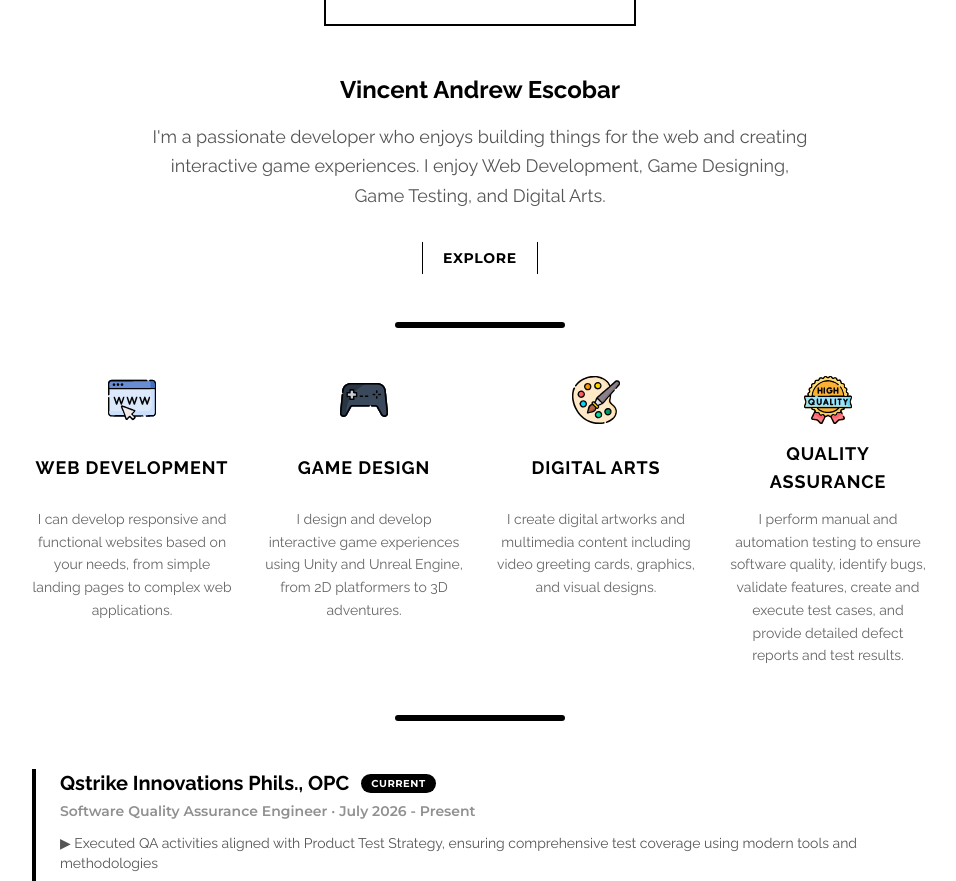
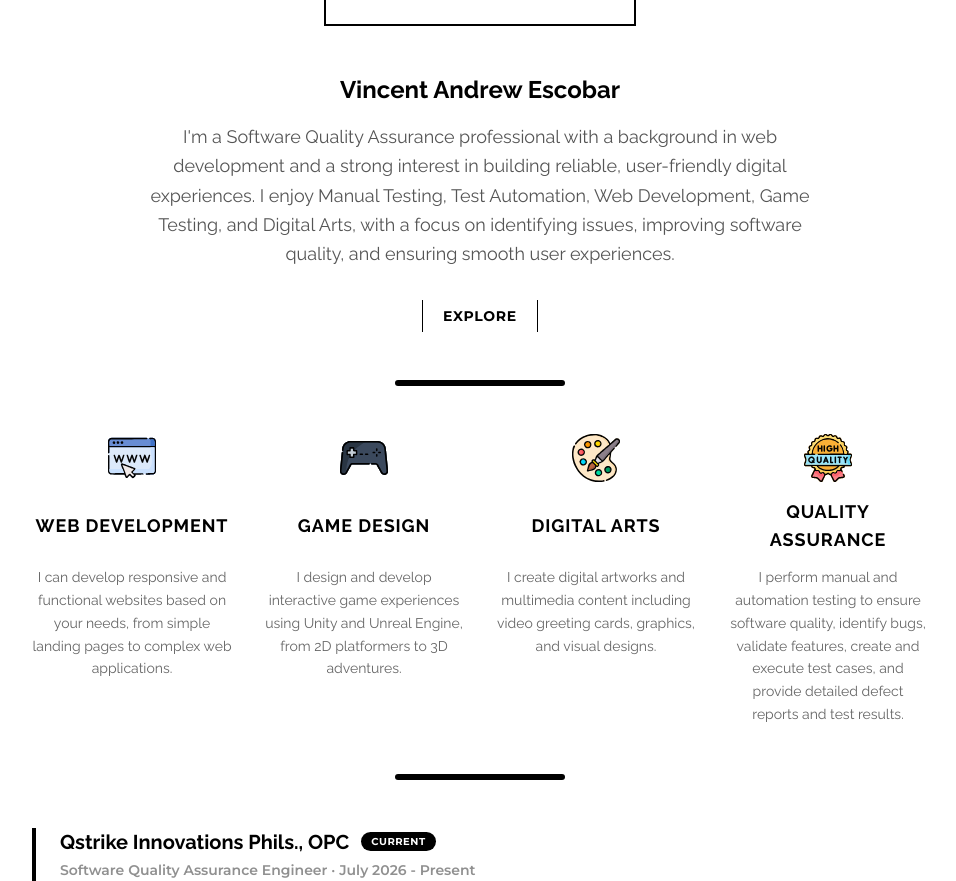
Before and after one commit to Tokyo0315/AndrewPortfolio, a React (Vite) app: page / in a window 1280 px wide. Shown: the part 954-1835 px from the top of the page, without its empty margins (160-1116 px from the left). Built offline with nearby package versions, Linux system fonts and the light colour scheme.

Commit message:
Additional in About

```diff
--- a/src/components/About.jsx
+++ b/src/components/About.jsx
@@ -82,9 +82,12 @@ export default function About() {
             Vincent Andrew Escobar
           </h3>
           <p className="text-[#555] dark:text-[#a0a0a0] text-base sm:text-lg leading-relaxed max-w-2xl mx-auto">
-            I'm a passionate developer who enjoys building things for the web
-            and creating interactive game experiences. I enjoy Web Development,
-            Game Designing, Game Testing, and Digital Arts.
+            I'm a Software Quality Assurance professional with a background in
+            web development and a strong interest in building reliable,
+            user-friendly digital experiences. I enjoy Manual Testing, Test
+            Automation, Web Development, Game Testing, and Digital Arts, with a
+            focus on identifying issues, improving software quality, and
+            ensuring smooth user experiences.
           </p>
         </motion.div>
 
```
